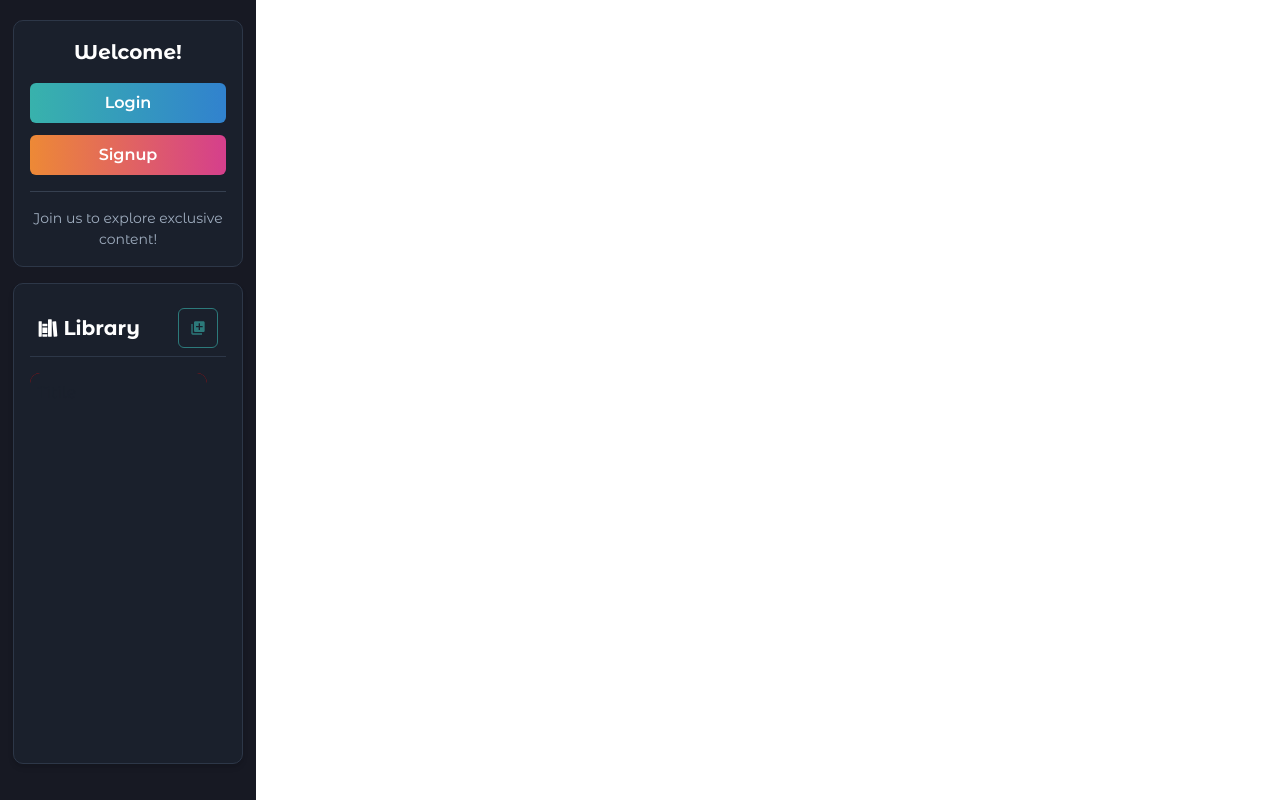
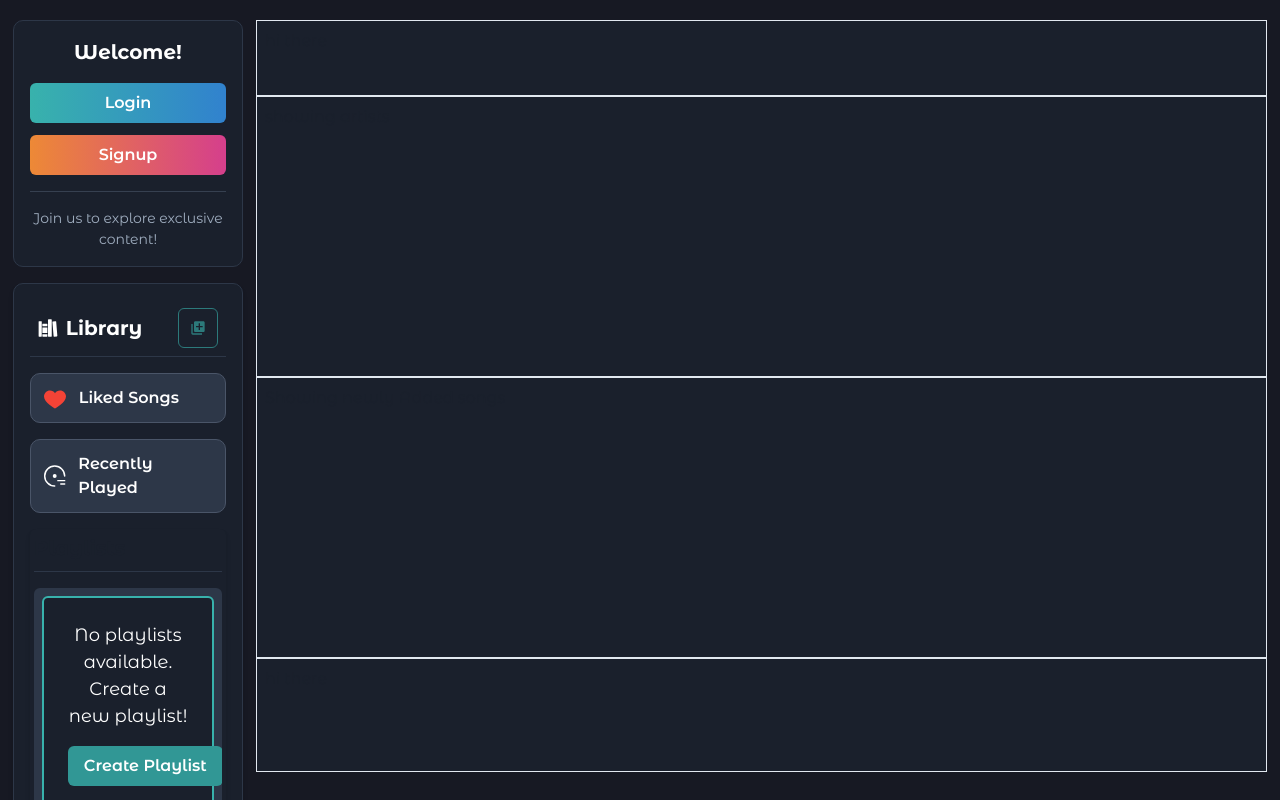
Before and after one commit to AKS1719/React-Music-player, a React (Vite) app in the folder Client/: page /music-player in a window 1280 px wide. Built offline with nearby package versions, Linux system fonts and the light colour scheme.

Commit message:
music player sidebar library componet updates

```diff
--- /dev/null
+++ b/Client/src/components/ArtistsComponent.jsx
@@ -0,0 +1,21 @@
+import React from 'react'
+import {Box} from "@chakra-ui/react"
+
+
+const ArtistsComponent = () => {
+  return (
+    <Box
+      h={'37%'}
+          w={"full"}
+          bg={"gray.800"}
+          p={2}
+          borderWidth={"1px"}
+          borderStyle={"solid"}
+          // borderRadius={'10px'}
+      >
+          showing artists
+      </Box>
+  );
+}
+
+export default ArtistsComponent
--- /dev/null
+++ b/Client/src/components/Header.jsx
@@ -0,0 +1,19 @@
+import React from "react";
+import {Box, HStack} from "@chakra-ui/react"
+const Header = () => {
+    return (
+        <Box
+            h={'10%'}
+            w={'full'}
+            bg={'gray.800'}
+            p={2}
+            borderWidth={'1px'}
+            borderStyle={'solid'}
+            // borderRadius={'10px'}
+        >
+            hi there
+        </Box>
+    );
+}
+
+export default Header;
--- a/Client/src/components/LibraryComponent.jsx
+++ b/Client/src/components/LibraryComponent.jsx
@@ -1,44 +1,64 @@
-import { Box, Flex, Text, IconButton } from "@chakra-ui/react";
-import React from "react";
+import { Box, Flex, Text, IconButton, HStack, Button, Divider } from "@chakra-ui/react";
+import React, { useState } from "react";
 import PlaylistComponent from "./PlaylistComponent";
 import { IoLibrarySharp } from "react-icons/io5";
 import { MdLibraryAdd } from "react-icons/md";
+import { FcLike } from "react-icons/fc";
+import { GoIssueTracks } from "react-icons/go";
+import { useNavigate } from "react-router-dom";
+import { useSelector } from "react-redux";
 
 const LibraryComponent = () => {
+
+    const [Playlists, setPlaylists] = useState([])
+    const navigate = useNavigate()
+
+    const authStatus = useSelector(state=> state.auth.status)
+
+
+
+    const handleCreatePlaylist = async () => {
+        if (!authStatus) {
+            alert("login to create playlist")
+        }
+    }
+
     return (
         <Flex
-            direction={"column"}
-            rounded={"10px"}
-            h={"full"}
+            direction="column"
+            rounded="10px"
+            h="full"
             as="section"
-            bg={"gray.800"}
-            borderWidth={"1px"}
-            borderStyle={"solid"}
-            borderColor={"gray.700"}
-            w={"90%"}
+            bg="gray.800"
+            borderWidth="1px"
+            borderStyle="solid"
+            borderColor="gray.700"
+            w="90%"
             p={4}
             mb={4}
             boxShadow="md"
             _hover={{ boxShadow: "lg" }}
+            transition="box-shadow 0.3s ease-in-out"
         >
             <Box
                 as="header"
                 p={2}
-                borderBottomWidth={"1px"}
-                borderBottomColor={"gray.700"}
+                borderBottomWidth="1px"
+                borderBottomColor="gray.700"
                 mb={4}
                 display="flex"
                 alignItems="center"
                 justifyContent="space-between"
             >
                 <Text
-                    fontSize={"xl"}
-                    fontWeight={"bold"}
-                    color={"white"}
-                    display={'flex'}
-                    alignItems={'center'}
+                    fontSize="xl"
+                    fontWeight="bold"
+                    color="white"
+                    display="flex"
+                    alignItems="center"
+                    gap={2}
                 >
-                    <IoLibrarySharp /> &nbsp;Library
+                    <IoLibrarySharp /> Library
                 </Text>
                 <IconButton
                     aria-label="Add Playlist"
@@ -46,9 +66,155 @@ const LibraryComponent = () => {
                     colorScheme="teal"
                     variant="outline"
                     _hover={{ bg: "teal.600", color: "white" }}
+                    transition="background-color 0.2s ease-in-out"
                 />
             </Box>
-            <PlaylistComponent />
+
+            <HStack
+                as="section"
+                p={3}
+                bg="gray.700"
+                rounded="10px"
+                mb={4}
+                borderWidth="1px"
+                borderStyle="solid"
+                borderColor="gray.600"
+                spacing={3}
+                alignItems="center"
+                _hover={{ bg: "gray.600", transform: "scale(1.02)" }}
+                transition="all 0.2s ease-in-out"
+                cursor="pointer"
+            >
+                <FcLike size="24px" />
+                <Text
+                    color="white"
+                    fontWeight="semibold"
+                >
+                    Liked Songs
+                </Text>
+            </HStack>
+
+            <HStack
+                as="section"
+                p={3}
+                bg="gray.700"
+                rounded="10px"
+                mb={4}
+                borderWidth="1px"
+                borderStyle="solid"
+                borderColor="gray.600"
+                spacing={3}
+                alignItems="center"
+                _hover={{ bg: "gray.600", transform: "scale(1.02)" }}
+                transition="all 0.2s ease-in-out"
+                cursor="pointer"
+            >
+                <GoIssueTracks
+                    size="24px"
+                    color="white"
+                />
+                <Text
+                    color="white"
+                    fontWeight="semibold"
+                >
+                    Recently Played
+                </Text>
+            </HStack>
+
+            <Box
+                as="section"
+                h="full"
+                p={1}
+                bg="gray.800"
+                borderRadius="md"
+                boxShadow="md"
+            >
+                <Text
+                    fontWeight="bold"
+                    fontSize="xl"
+                    mb={4}
+                    pb={2}
+                    borderBottomWidth="1px"
+                    borderBottomColor="gray.700"
+                >
+                    Playlists
+                </Text>
+                <Box
+                    h="30vh"
+                    overflowY="scroll"
+                    bg="gray.700"
+                    p={2}
+                    borderRadius="md"
+                    css={{
+                        "&::-webkit-scrollbar": {
+                            width: "7px",
+                            borderRadius: "10px",
+                        },
+                        "&::-webkit-scrollbar-thumb": {
+                            background: "teal.500",
+                            borderRadius: "10px",
+                        },
+                        "&::-webkit-scrollbar-track": {
+                            background: "gray.600",
+                        },
+                    }}
+                >
+                    <Box>
+                        {Playlists?.length > 0 ? (
+                            Playlists.map((playlist) => (
+                                <Box
+                                    key={playlist?.id}
+                                    p={1}
+                                    bg="gray.700"
+                                    rounded="md"
+                                    mb={2}
+                                    _hover={{
+                                        bg: "gray.600",
+                                        transform: "scale(1.03)",
+                                    }}
+                                    transition="all 0.2s ease-in-out"
+                                    cursor="pointer"
+                                >
+                                    <PlaylistComponent
+                                        playlistName={playlist?.playlistName}
+                                    />
+                                </Box>
+                            ))
+                        ) : (
+                            <Box
+                                p={6}
+                                bg="gray.800"
+                                rounded="md"
+                                borderWidth="2px"
+                                borderColor="teal.400"
+                                textAlign="center"
+                                color="white"
+                            >
+                                <Text
+                                    mb={4}
+                                    fontSize="lg"
+                                >
+                                    No playlists available. Create a new
+                                    playlist!
+                                </Text>
+                                <Button
+                                    colorScheme="teal"
+                                        size="md"
+                                        mb={2}
+                                    onClick={handleCreatePlaylist}
+                                    _hover={{
+                                        bg: "teal.600",
+                                        transform: "scale(1.05)",
+                                    }}
+                                    transition="all 0.2s ease-in-out"
+                                >
+                                    Create Playlist
+                                </Button>
+                            </Box>
+                        )}
+                    </Box>
+                </Box>
+            </Box>
         </Flex>
     );
 };
--- /dev/null
+++ b/Client/src/components/NewlyAddedSongs.jsx
@@ -0,0 +1,18 @@
+import React from 'react'
+import { Box } from '@chakra-ui/react';
+const NewlyAddedSongs = () => {
+  return (
+    <Box
+      h={'37%'}
+          w={"full"}
+          bg={"gray.800"}
+          p={2}
+          borderWidth={"1px"}
+          borderStyle={"solid"}
+      >
+          Showing newly Added songs
+      </Box>
+  );
+}
+
+export default NewlyAddedSongs
--- /dev/null
+++ b/Client/src/components/Player.jsx
@@ -0,0 +1,19 @@
+import React from 'react'
+import { Box } from '@chakra-ui/react';
+const Player = () => {
+  return (
+    <Box
+      h={'15%'}
+          w={"full"}
+          bg={"gray.800"}
+          p={2}
+          borderWidth={"1px"}
+          borderStyle={"solid"}
+          // borderRadius={'10px'}
+      >
+          hi there
+      </Box>
+  );
+}
+
+export default Player
--- a/Client/src/components/PlaylistComponent.jsx
+++ b/Client/src/components/PlaylistComponent.jsx
@@ -3,23 +3,15 @@ import React from "react";
 
 const PlaylistComponent = () => {
     return (
-        <Box
-            as="section"
-            width={'90%'}
-            rounded={'10px'}
-            bg={'red'}
+            <Box
+                as="section"
+                bg={'gray.600'}
+                p={2}
+            w={'full'}
+
         >
-            <Box
-                as="header"
-                bg={'gray.800'}
-                p={2}
-                roundedTopLeft={'10px'}
-                roundedTopRight={'10px'}
-
-            >
-                Titile
+            hi
             </Box>
-        </Box>
     );
 };
 
--- a/Client/src/pages/MusicPlayer.jsx
+++ b/Client/src/pages/MusicPlayer.jsx
@@ -2,6 +2,7 @@ import React from "react";
 import Sidebar from "../components/Sidebar";
 import { Box, Flex, Text } from "@chakra-ui/react";
 import {useSelector} from 'react-redux'
+import { ArtistsComponent, Header, NewlyAddedSongs, Player } from "../components";
 
 const MusicPlayer = () => {
 
@@ -10,10 +11,17 @@ const MusicPlayer = () => {
         <Flex
             w={"100vw"}
             height={"100vh"}
-            flexDirection={'column'}
+
+            bg={'gray.900'}
 
         >
             <Sidebar />
+            <Flex flexDirection={'column'} py={5} w={'79%'}>
+                <Header />
+                <ArtistsComponent />
+                <NewlyAddedSongs />
+                <Player/>
+            </Flex>
         </Flex>
     );
 };
```
Also changed, not shown: Client/src/components/Sidebar.jsx (+18 -4 lines), Client/src/components/index.js (+11 -1 lines).
